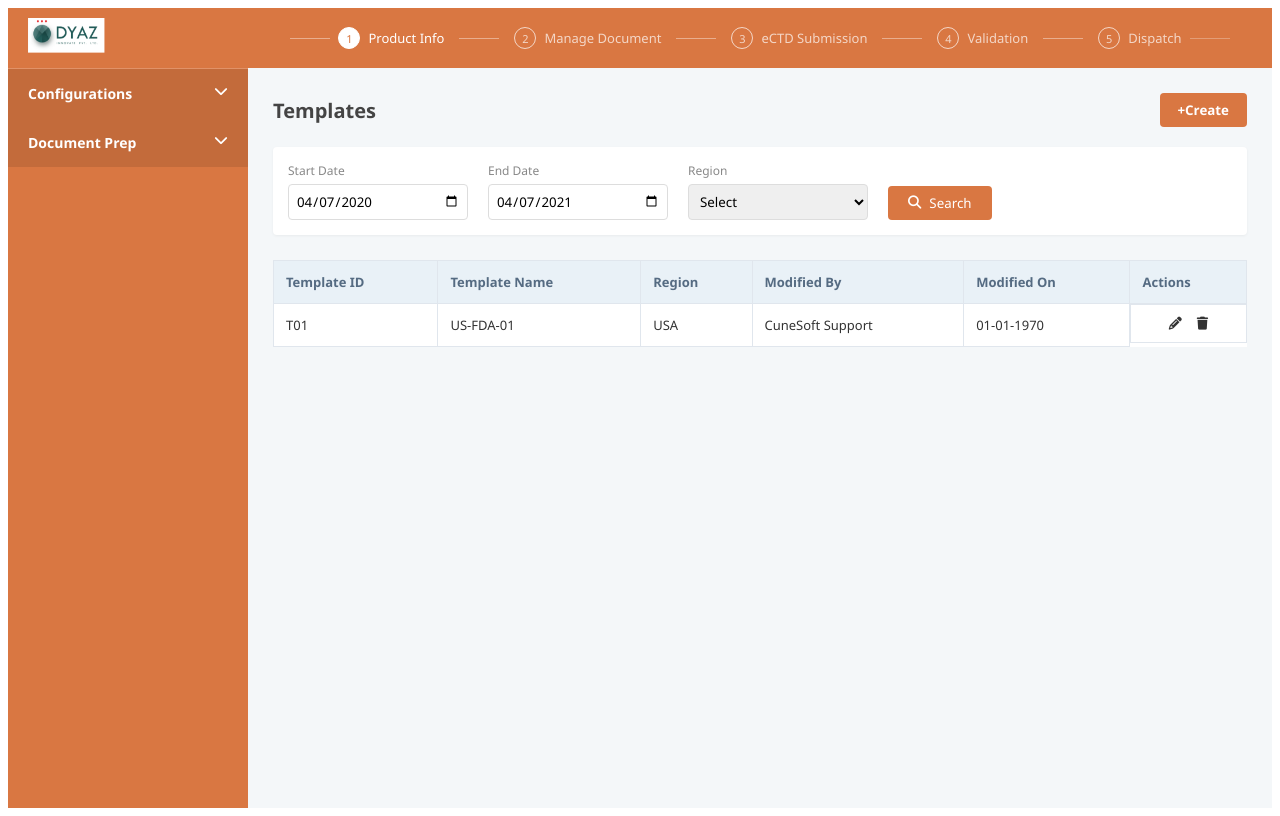
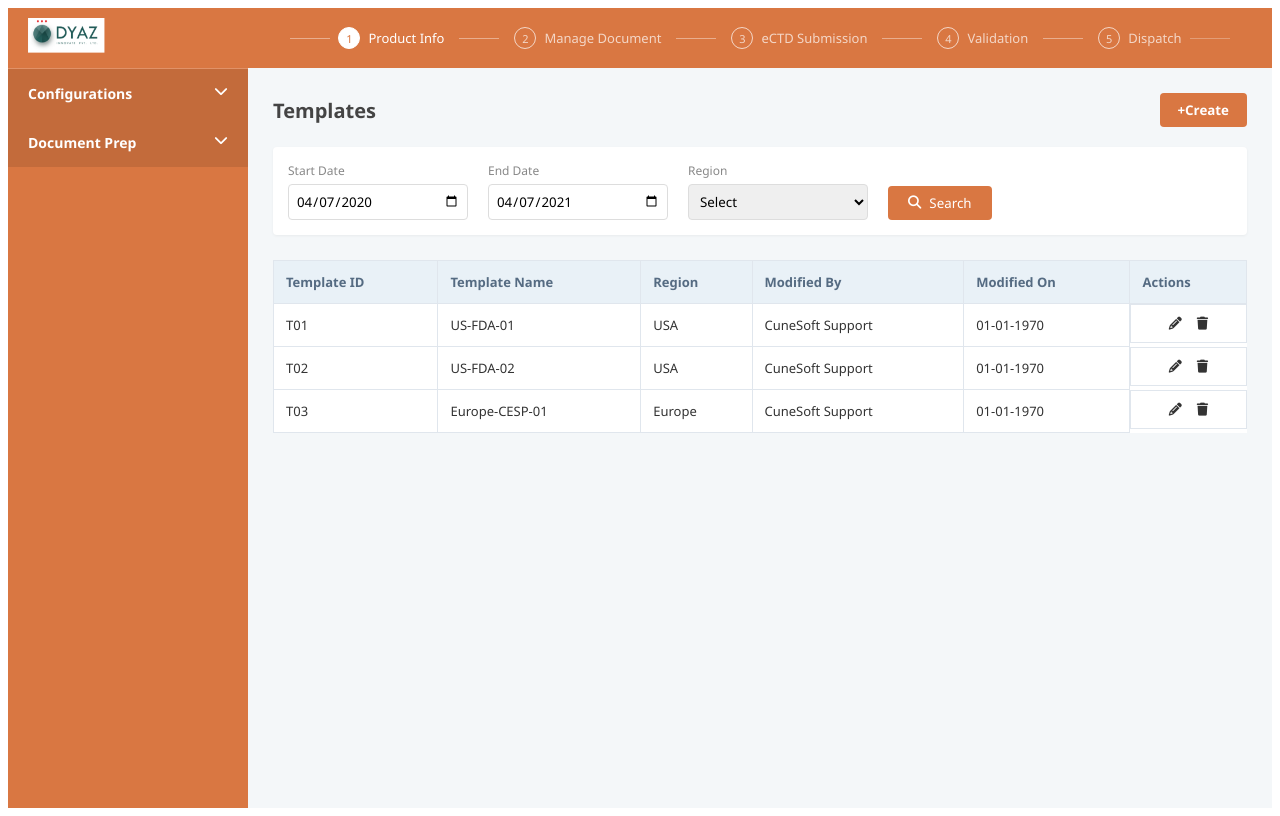
Before and after one commit to charansaipasupuleti/myApp, an Angular app: page /dashboard in a window 1280 px wide. Built offline with nearby package versions, Linux system fonts and the light colour scheme.

Commit message:
version 5.0

```diff
--- a/src/app/dashboard/dashboard.html
+++ b/src/app/dashboard/dashboard.html
@@ -102,7 +102,33 @@
                                      <i class="fa fa-trash"></i>
                                      </td>
                         </tr>
+                        <tbody>
+                        <tr>
+                         <td>T02</td>
+                         <td>US-FDA-02</td>
+                         <td>USA</td>
+                                     <td>CuneSoft Support</td>
+                                     <td>01-01-1970</td>
+                                     <td class="actions">
+                                     <i class="fa fa-pencil"></i>
+                                     <i class="fa fa-trash"></i>
+                                     </td>
+                        </tr>
                     </tbody>
+                    <tbody>
+                        <tr>
+                         <td>T03</td>
+                         <td>Europe-CESP-01</td>
+                         <td>Europe</td>
+                                     <td>CuneSoft Support</td>
+                                     <td>01-01-1970</td>
+                                     <td class="actions">
+                                     <i class="fa fa-pencil"></i>
+                                     <i class="fa fa-trash"></i>
+                                     </td>
+                        </tr>
+                    </tbody>
+
                 </table>
             </main>
         </div>
```
